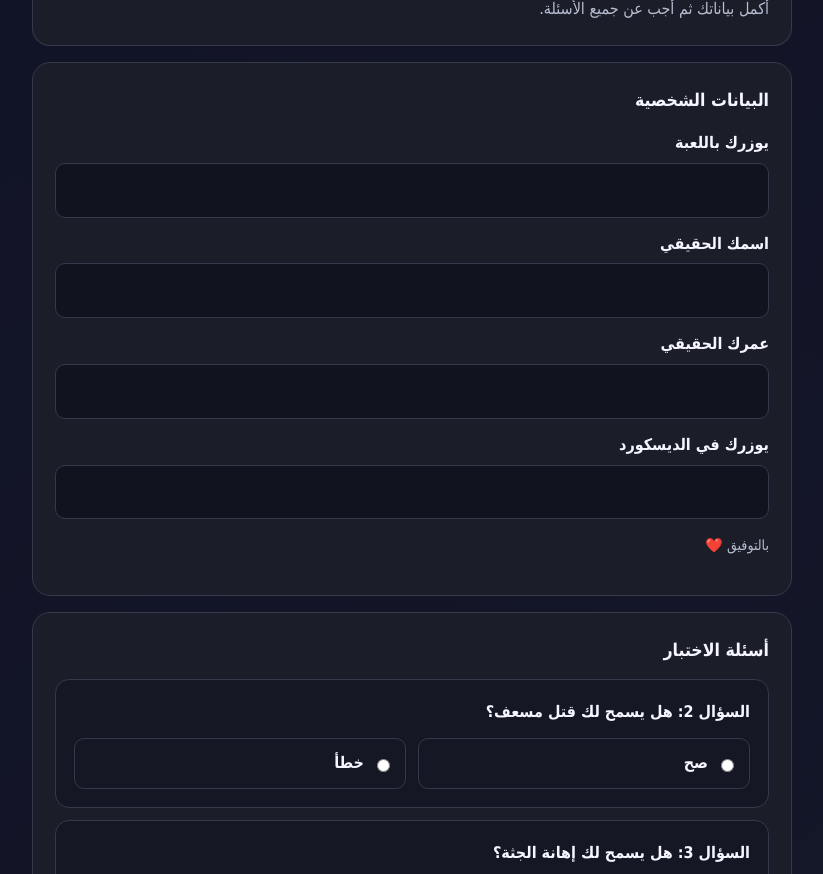
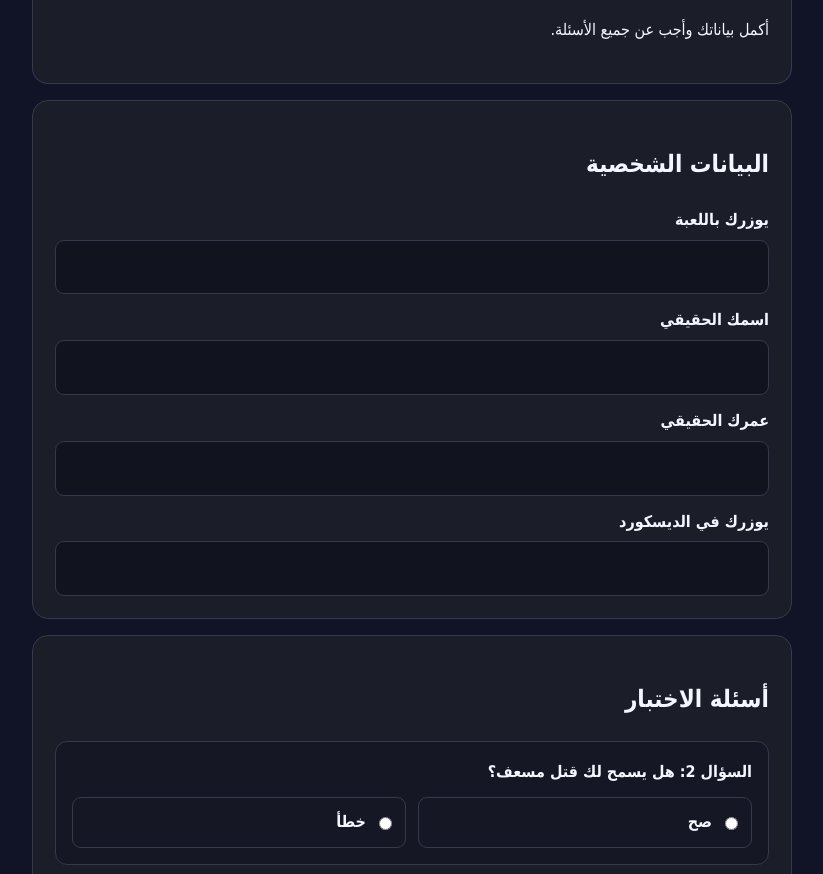
Before and after one commit to kddkfxogxgkxkxg-svg/-, a plain HTML site: page index.html in a window 1280 px wide. Shown: the part 119-993 px from the top of the page, without its empty margins (228-1051 px from the left). Drawn offline with Linux system fonts and the light colour scheme.

Commit message:
Refactor HTML structure and styles for quiz page

```diff
--- a/index.html
+++ b/index.html
@@ -1,187 +1,48 @@
+
 <!DOCTYPE html>
 <html lang="ar" dir="rtl">
 <head>
 <meta charset="UTF-8">
 <meta name="viewport" content="width=device-width, initial-scale=1.0">
 <title>الاختبار الإلكتروني</title>
-
 <style>
-:root {
-  --bg: #10121a;
-  --panel: #1b1e29;
-  --line: #34394b;
-  --accent: #6b78ff;
-  --text: #f5f6ff;
-  --muted: #b7bdd0;
-}
-
-* {
-  box-sizing: border-box;
-}
-
-body {
-  margin: 0;
-  background: linear-gradient(145deg, #111326, #171b2b);
-  color: var(--text);
-  font-family: Tahoma, Arial, sans-serif;
-  line-height: 1.8;
-}
-
-main {
-  width: min(760px, 92%);
-  margin: 32px auto 60px;
-}
-
-.hero, .card {
-  background: var(--panel);
-  border: 1px solid var(--line);
-  border-radius: 18px;
-  padding: 22px;
-  margin-bottom: 16px;
-}
-
-.hero {
-  border-top: 4px solid var(--accent);
-}
-
-h1 {
-  font-size: 1.65rem;
-  margin: 0 0 8px;
-}
-
-h2 {
-  font-size: 1.1rem;
-  margin: 0 0 12px;
-}
-
-.muted {
-  color: var(--muted);
-  margin: 0;
-}
-
-label {
-  display: block;
-  margin: 12px 0 5px;
-  font-weight: 700;
-}
-
-input {
-  width: 100%;
-  padding: 12px 13px;
-  border-radius: 10px;
-  border: 1px solid var(--line);
-  background: #11141e;
-  color: var(--text);
-  font: inherit;
-}
-
-.question {
-  padding: 18px;
-  border: 1px solid var(--line);
-  border-radius: 14px;
-  margin: 12px 0;
-  background: #151824;
-}
-
-.choices {
-  display: flex;
-  gap: 12px;
-  margin-top: 12px;
-}
-
-.choices label {
-  flex: 1;
-  display: flex;
-  align-items: center;
-  gap: 8px;
-  margin: 0;
-  padding: 10px 12px;
-  border: 1px solid var(--line);
-  border-radius: 10px;
-  cursor: pointer;
-}
-
-.choices input {
-  width: auto;
-  accent-color: var(--accent);
-}
-
-button {
-  width: 100%;
-  border: 0;
-  border-radius: 12px;
-  padding: 14px;
-  background: var(--accent);
-  color: white;
-  font: 700 1rem Tahoma, Arial, sans-serif;
-  cursor: pointer;
-}
-
-.small {
-  font-size: 0.88rem;
-  color: var(--muted);
-}
-
-#confirmation {
-  display: none;
-  text-align: center;
-  background: var(--panel);
-  border: 1px solid var(--line);
-  border-top: 4px solid var(--accent);
-  border-radius: 18px;
-  padding: 28px 22px;
-  margin-top: 20px;
-}
-
-#confirmation h1 {
-  margin-bottom: 12px;
-}
-
-#confirmation p {
-  margin: 8px 0;
-}
-
-.success-icon {
-  font-size: 55px;
-  margin-bottom: 10px;
-}
+*{box-sizing:border-box}
+body{margin:0;background:#111326;color:#f5f6ff;font-family:Tahoma,Arial,sans-serif;line-height:1.8}
+main{width:min(760px,92%);margin:30px auto}
+header,.card{background:#1b1e29;border:1px solid #34394b;border-radius:16px;padding:22px;margin-bottom:16px}
+header{border-top:4px solid #6b78ff}
+h1{margin-top:0}
+label{display:block;margin:12px 0 5px;font-weight:bold}
+input{max-width:100%;font:inherit}
+input[type="text"],input[type="number"]{width:100%;padding:12px;border:1px solid #34394b;border-radius:9px;background:#11141e;color:white}
+.question{background:#151824;border:1px solid #34394b;border-radius:12px;padding:16px;margin:12px 0}
+.choices{display:flex;gap:12px;margin-top:10px}
+.choices label{flex:1;display:flex;align-items:center;gap:8px;border:1px solid #34394b;border-radius:9px;padding:10px;cursor:pointer;margin:0}
+button{width:100%;padding:14px;background:#6b78ff;color:white;border:0;border-radius:10px;font:bold 16px Tahoma;cursor:pointer}
 </style>
 </head>
-
 <body>
-
 <main>
-
-  <header class="hero">
+<header>
 <h1>الاختبار الإلكتروني</h1>
-    <p class="muted">أكمل بياناتك ثم أجب عن جميع الأسئلة.</p>
+<p>أكمل بياناتك وأجب عن جميع الأسئلة.</p>
 </header>
 
-  <section id="confirmation" role="status" aria-live="polite">
-    <div class="success-icon">✅</div>
-    <h1>تم إرسال طلبك</h1>
-    <p>انتظر رد من الإدارة.</p>
-    <p class="small">شكرًا لك على إكمال الاختبار ❤️</p>
-  </section>
-
 <form id="quiz">
-
 <section class="card">
 <h2>البيانات الشخصية</h2>
 
 <label for="gameUser">يوزرك باللعبة</label>
-      <input id="gameUser" name="gameUser" required maxlength="80">
+<input id="gameUser" name="gameUser" type="text" required>
 
 <label for="realName">اسمك الحقيقي</label>
-      <input id="realName" name="realName" required maxlength="100">
+<input id="realName" name="realName" type="text" required>
 
 <label for="age">عمرك الحقيقي</label>
 <input id="age" name="age" type="number" min="1" max="120" required>
 
 <label for="discordUser">يوزرك في الديسكورد</label>
-      <input id="discordUser" name="discordUser" required maxlength="100">
-
-      <p class="small">بالتوفيق ❤️</p>
+<input id="discordUser" name="discordUser" type="text" required>
 </section>
 
 <section class="card">
@@ -189,10 +50,8 @@ button {
 <div id="questions"></div>
 </section>
 
-    <button id="submitBtn" type="submit">إرسال الإجابات</button>
-
+<button type="submit">إرسال الإجابات</button>
 </form>
-
 </main>
 
 <script>
@@ -204,83 +63,69 @@ const questions = [
 "لو شخص قيّدك بالكامل، هل تقدر تتكلم بالجوال وتطلب مساعدة؟",
 "إن رأيت شخصًا يستعمل ثغرة، ما التصرف الصحيح تجاهه؟",
 "هل يسمح لمجرم أو موظف ارتداء لبس عسكري (تمثيل/انتحال صفة)؟",
-  "في حال كنت في فايت وواجهت ثلاثة هددوك ورفعوا عليك السلاح وأنت ما معك سلاح، هل يحق لك تقاوم؟",
+"في حال كنت في فايت وواجهك ثلاثة هددوك ورفعوا عليك السلاح وأنت ما معك سلاح، هل يحق لك تقاوم؟",
 "هل يسمح استغلال خدمات الجوال مثل طلب تاكسي بهدف الخطف أو القتل؟",
 "هل يسمح لك الكذب داخل الرول؟",
 "هل يسمح لك مداهمة مقر عصابة أو مركز شرطة من دون إعلان؟"
 ];
 
-const questionsRoot = document.getElementById("questions");
+const root = document.getElementById("questions");
 
 questions.forEach((question, index) => {
   const number = index + 2;
-  const item = document.createElement("div");
-
-  item.className = "question";
+  const div = document.createElement("div");
+  div.className = "question";
 
   const title = document.createElement("strong");
   title.textContent = `السؤال ${number}: ${question}`;
-  item.appendChild(title);
+  div.appendChild(title);
 
   const choices = document.createElement("div");
   choices.className = "choices";
 
-  [
-    { value: "true", text: "صح" },
-    { value: "false", text: "خطأ" }
-  ].forEach(choice => {
+  ["صح", "خطأ"].forEach((answer, i) => {
     const label = document.createElement("label");
     const radio = document.createElement("input");
-
     radio.type = "radio";
     radio.name = `q${number}`;
-    radio.value = choice.value;
+    radio.value = answer;
     radio.required = true;
 
     label.appendChild(radio);
-    label.appendChild(document.createTextNode(choice.text));
+    label.appendChild(document.createTextNode(answer));
     choices.appendChild(label);
   });
 
-  item.appendChild(choices);
-  questionsRoot.appendChild(item);
+  div.appendChild(choices);
+  root.appendChild(div);
 });
 
 document.getElementById("quiz").addEventListener("submit", function(event) {
   event.preventDefault();
 
-  if (!this.reportValidity()) {
-    return;
-  }
+  if (!this.reportValidity()) return;
 
   const formData = new FormData(this);
-
   const submission = {
     gameUser: formData.get("gameUser"),
     realName: formData.get("realName"),
     age: formData.get("age"),
     discordUser: formData.get("discordUser"),
     answers: questions.map((question, index) => ({
-      question: question,
-      answer: formData.get(`q${index + 2}`) === "true" ? "صح" : "خطأ"
-    })),
-    submittedAt: new Date().toISOString()
+      question,
+      answer: formData.get(`q${index + 2}`)
+    }))
   };
 
-  // عرض بيانات الطلب في وحدة التحكم فقط.
-  // يلزم ربط خادم أو بوت ديسكورد لإرسال الطلب فعليًا للإدارة.
-  console.log("Quiz submission:", submission);
+  try {
+    sessionStorage.setItem("quizSubmission", JSON.stringify(submission));
+  } catch (error) {
+    alert("تعذر تجهيز الطلب. يرجى المحاولة مرة أخرى.");
+    return;
+  }
 
-  document.getElementById("quiz").style.display = "none";
-  document.querySelector(".hero").style.display = "none";
-  document.getElementById("confirmation").style.display = "block";
-
-  window.scrollTo({
-    top: 0,
-    behavior: "smooth"
-  });
+  window.location.href = "confirmation.html";
 });
 </script>
-
 </body>
 </html>
```
Lines whose indentation alone changed are shown as unchanged.
